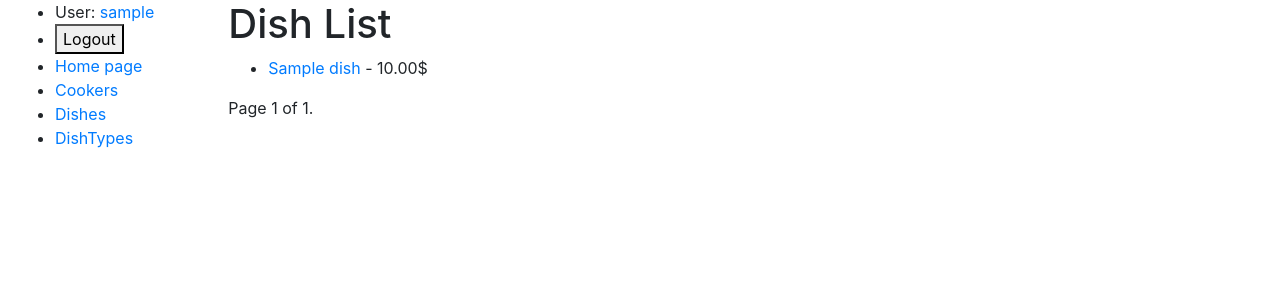
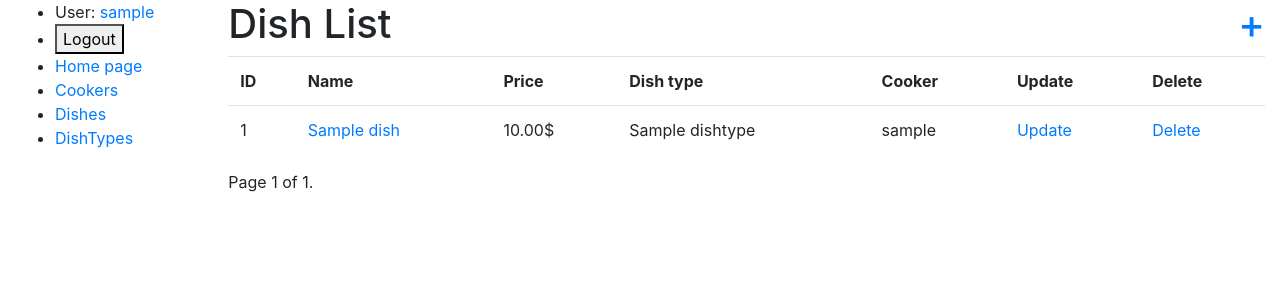
Before and after one commit to dryzhenko/restaurant_kitchen_service, a Django app: page /dish/ in a window 1280 px wide. Shown: the top 300 px of the page. Run offline with Django 5.2, Linux system fonts and the light colour scheme; a user stored in the database is signed in; tables that the repository leaves empty hold one stand-in row (values such as "Sample post").

Commit message:
add templates for dish views

```diff
--- a/templates/catalog/dish_detail.html
+++ b/templates/catalog/dish_detail.html
@@ -18,7 +18,7 @@
   <h2>Cooks</h2>
   <ul>
     {% for cook in dish_detail.cooks.all %}
-      <li>{{ cook.first_name }} {{ cook.last_name }} ({{ cook.years_of_experience }} years of experience)</li>
+      <li><a href="{% url 'catalog:cook-detail' pk=cook.id %}">{{ cook.first_name }} {{ cook.last_name }}</a> ({{ cook.years_of_experience }} years of experience)</li>
     {% empty %}
       <li>No cooks assigned to this dish.</li>
     {% endfor %}
--- a/templates/catalog/dish_list.html
+++ b/templates/catalog/dish_list.html
@@ -1,17 +1,36 @@
 {% extends "base.html" %}
 
 {% block content %}
-  <h1>Dish List</h1>
+  <h1>Dish List<a style="float: right" href="{% url 'catalog:dish-create' %}">+</a></h1>
 
-  <ul>
+  {% if dish_list %}
+    <table class="table">
+      <tr>
+        <th>ID</th>
+        <th>Name</th>
+        <th>Price</th>
+        <th>Dish type</th>
+        <th>Cooker</th>
+        <th>Update</th>
+        <th>Delete</th>
+      </tr>
     {% for dish in dish_list %}
-      <li>
-        <a href="{% url 'catalog:dish-detail' dish.pk %}">{{ dish.name }}</a> - {{ dish.price }}$
-      </li>
-    {% empty %}
-      <li>No dishes available.</li>
+      <tr>
+        <td>{{ dish.id }}</td>
+        <td><a href="{% url 'catalog:dish-detail' pk=dish.id %}">{{ dish.name }}</a></td>
+        <td>{{ dish.price }}$</td>
+        <td>{{ dish.dish_type }}</td>
+        <td>
+          {% for cook in dish.cooks.all %}
+            {{ cook.username }}
+          {% endfor %}
+        </td>
+        <td><a href="{% url 'catalog:dish-update' pk=dish.id %}">Update</a></td>
+        <td><a href="{% url 'catalog:dish-delete' pk=dish.id %}">Delete</a></td>
+      </tr>
     {% endfor %}
-  </ul>
+    </table>
+  {% endif %}
 
   {% include "includes/pagination.html" %}
 {% endblock %}
```
Also changed, not shown: templates/catalog/dish_confirm_delete.html (+10 -0 lines), templates/catalog/dish_form.html (+10 -0 lines).
